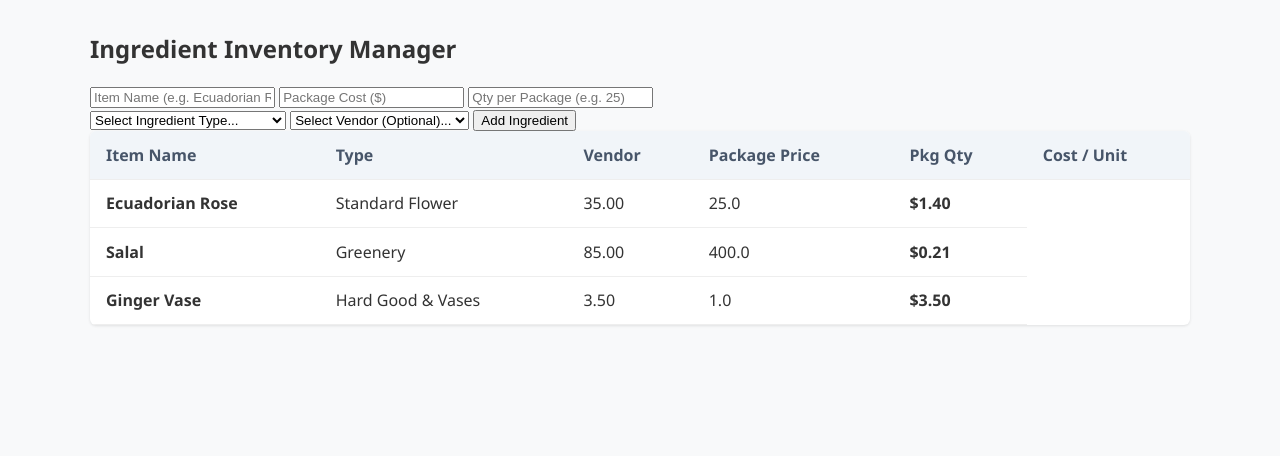
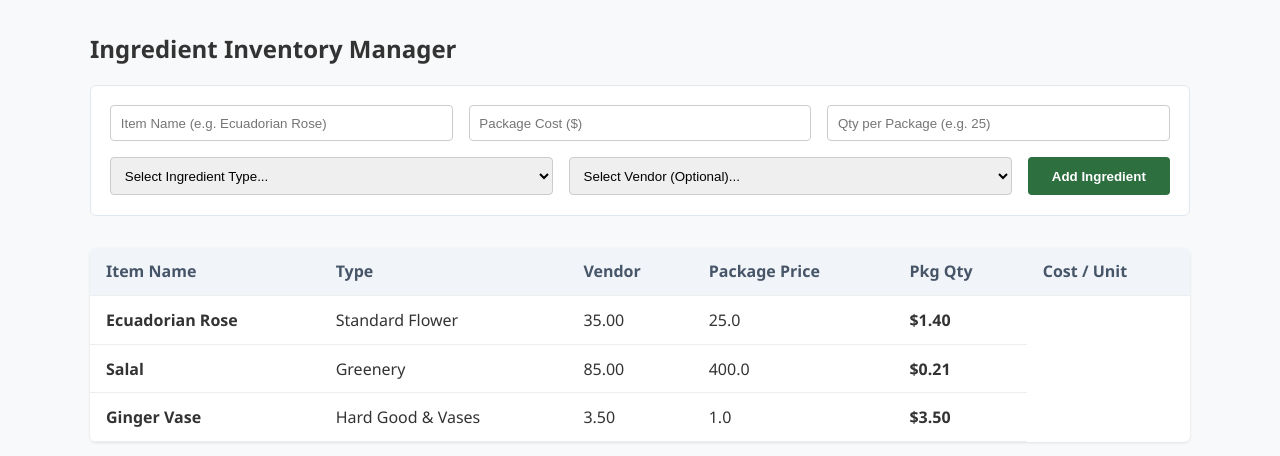
Before and after one commit to allenrrob/floral-recipe-app-2, a Flask app: page /ingredients in a window 1280 px wide. Shown: the part 59-515 px from the top of the page. Run offline with Flask 3, Linux system fonts and the light colour scheme; data comes from the database, SQL or seed files in the repository.

Commit message:
added code for stacked forms in scss

```diff
--- a/static/css/main.css
+++ b/static/css/main.css
@@ -88,4 +88,32 @@ body {
     background-color: #f1f5f9;
     color: #475569; }
 
+.form-stacked {
+  display: flex;
+  flex-direction: column;
+  gap: 1rem;
+  margin-bottom: 2rem;
+  background: #fff;
+  padding: 1.2rem;
+  border-radius: 6px;
+  border: 1px solid #e2e8f0; }
+  .form-stacked .form-row {
+    display: flex;
+    gap: 1rem; }
+    .form-stacked .form-row input, .form-stacked .form-row select {
+      padding: 0.6rem;
+      border: 1px solid #ccc;
+      border-radius: 4px;
+      flex: 1; }
+    .form-stacked .form-row button {
+      background-color: #2e6f40;
+      color: white;
+      border: none;
+      padding: 0.6rem 1.5rem;
+      border-radius: 4px;
+      cursor: pointer;
+      font-weight: bold; }
+      .form-stacked .form-row button:hover {
+        background-color: #22522f; }
+
 /*# sourceMappingURL=main.css.map */
--- a/static/scss/main.scss
+++ b/static/scss/main.scss
@@ -121,3 +121,40 @@ body {
         color: #475569;
     }
 }
+
+.form-stacked {
+    display: flex;
+    flex-direction: column;
+    gap: 1rem;
+    margin-bottom: 2rem;
+    background: #fff;
+    padding: 1.2rem;
+    border-radius: 6px;
+    border: 1px solid #e2e8f0;
+
+    .form-row {
+        display: flex;
+        gap: 1rem;
+
+        input, select {
+            padding: 0.6rem;
+            border: 1px solid #ccc;
+            border-radius: 4px;
+            flex: 1;
+        }
+
+        button {
+            background-color: $primary-color;
+            color: white;
+            border: none;
+            padding: 0.6rem 1.5rem;
+            border-radius: 4px;
+            cursor: pointer;
+            font-weight: bold;
+
+            &:hover {
+                background-color: darken($primary-color, 8%);
+            }
+        }
+    }
+}
```
Also changed, not shown: 1 other file.
